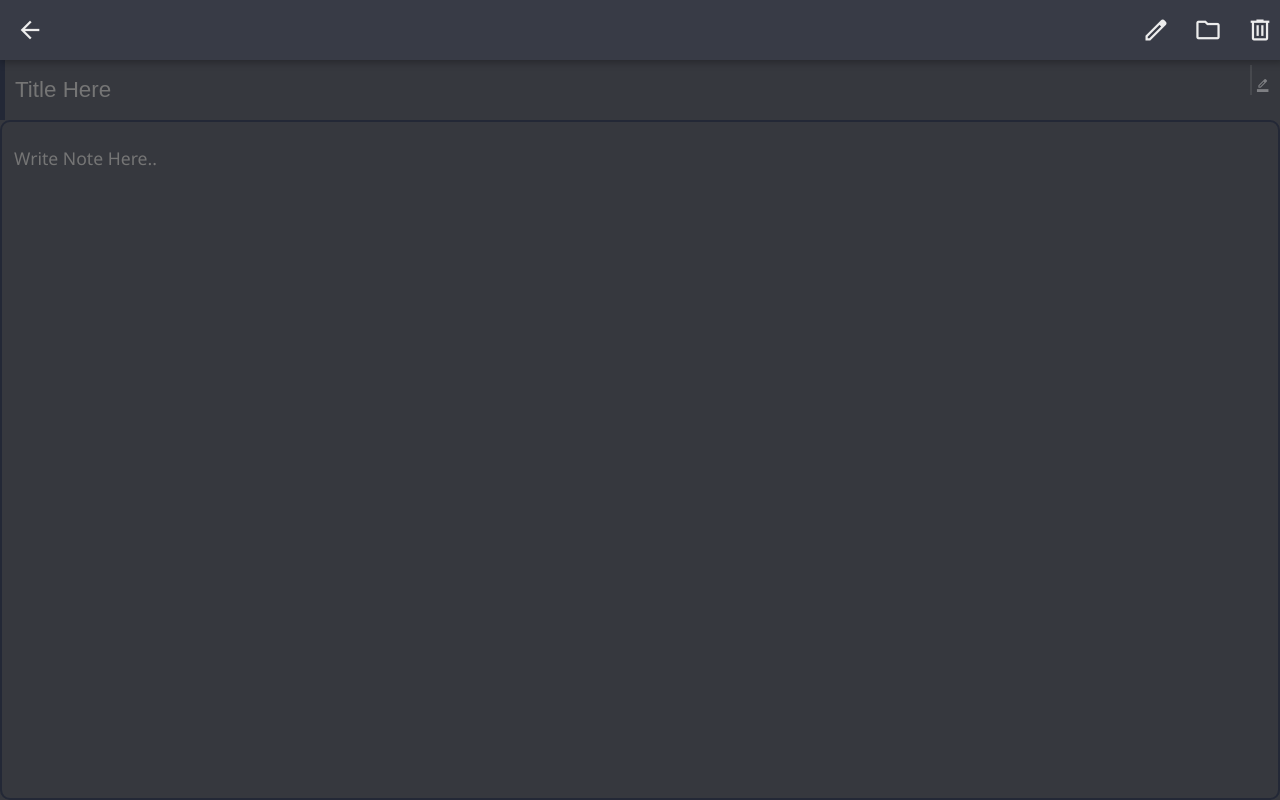
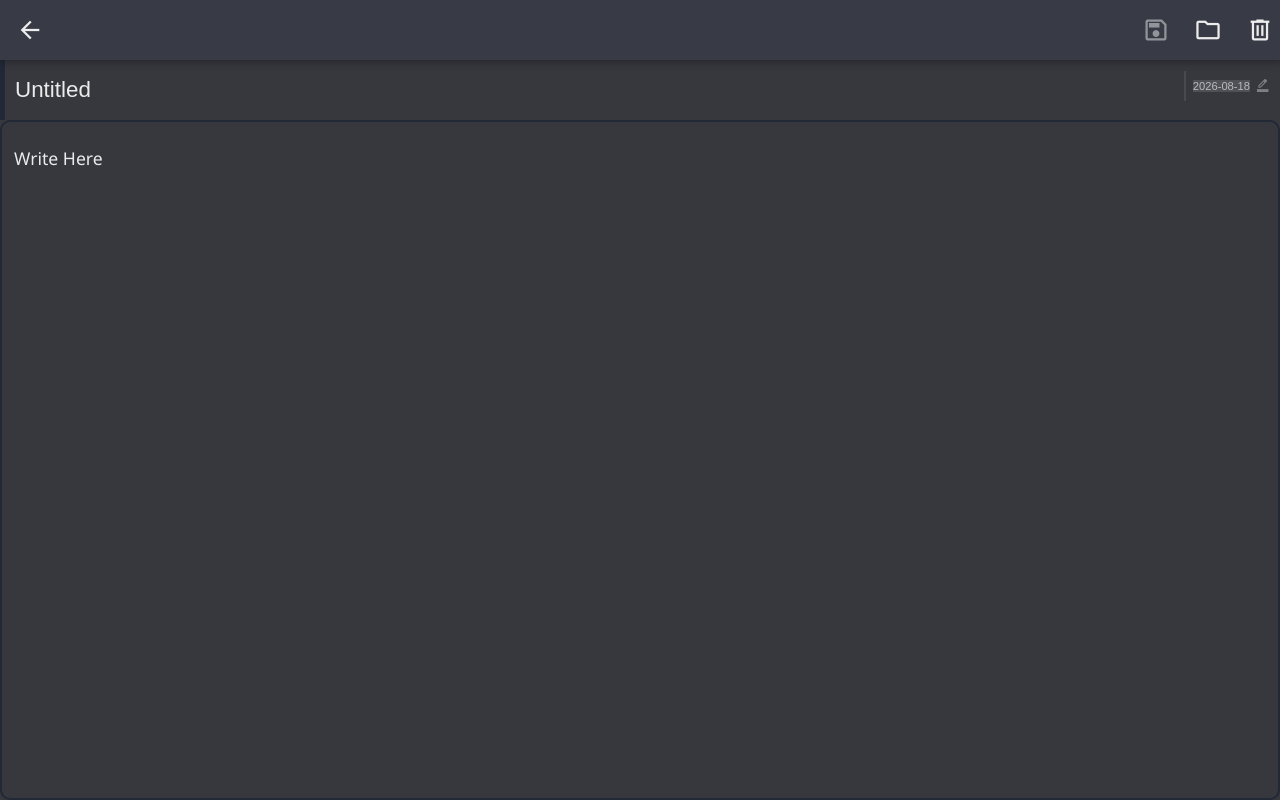
Before and after one commit to ali-mahdi-eng/M-Note, a Next.js app: page /note in a window 1280 px wide. Built offline with nearby package versions, Linux system fonts and the light colour scheme.

Commit message:
Refactor note handling: remove isModified from note props, update local database structure, and enhance note creation and editing functionality

```diff
--- a/app/database/db.json
+++ b/app/database/db.json
@@ -5,12 +5,13 @@
 	"notesList": [
 		{
 			"id": "0",
-			"title": "untitled",
+			"title": "untitled-0",
 			"text": "my test note",
 			"charactersCount": 10,
 			"creationDate": "2026-08-08",
 			"isModified": false,
-			"modifyDate": null
+			"lastModifyDate": "2026-08-08",
+			"group": null
 		}
 		]
 }
--- a/app/note/page.tsx
+++ b/app/note/page.tsx
@@ -10,7 +10,6 @@ import '../components/style/note.css';
 import '../components/style/material-symbols-outlined.css';
 
 
-import React from 'react';
 import { useState } from 'react';
 
 
@@ -20,29 +19,23 @@ import { useState } from 'react';
 
 
 
-function NoteTitle({ value } : {value:string}) {
-	const [title, setTitle] = useState("Untitled");
-
-	return (<input type="text" className={"NoteTitle"} value={value} placeholder="Title Here" /> )
+function NoteTitle({ value, onChange } : {value:string, onChange:(e: React.ChangeEvent<HTMLInputElement>) => void}) {
+	return (<input value={value} onChange={onChange} type="text" className="NoteTitle" placeholder="Title Here" /> )
 }
 
-function NoteText({ value } : {value:string}) {
-	const [text, setText] = useState("Write Here");
+function NoteText({ value, onChange } : {value:string, onChange:(e: React.ChangeEvent<HTMLTextAreaElement>) => void}) {
+	return ( <textarea value={value} onChange={onChange} className="NoteText" dir="auto" placeholder="Write Note Here.."></textarea> )
+}
 
-	return ( <textarea value={value} className={"NoteText"} dir="auto"  placeholder="Write Note Here.."></textarea> )
-}
 
 // Last Update date (modifyDate)
 function NoteLastModifyDate({ value } : {value:string | null}) {
-	const [modifyDate, setModifyDate] = useState("2026-8-15");
-
 	return ( <span className="LastModifyDate"> {value} </span> )
 }
 
 
-
 function LastModifiedIcon() {
-	return (<span className={"LastModifiedIcon materialSymbolsOutlined"}>border_color</span>);
+	return (<span className="LastModifiedIcon materialSymbolsOutlined">border_color</span>);
 }
 
 
@@ -65,7 +58,7 @@ function BackButton() {
 		// Add Code To Go to home page
 		history.back();
 	}
-	return ( <button onClick={handleBackButton} className={"BackButton materialSymbolsOutlined"}>arrow_back</button> )
+	return ( <button onClick={handleBackButton} className="BackButton materialSymbolsOutlined">arrow_back</button> )
 }
 
 function EditNoteButton() {
@@ -73,15 +66,11 @@ function EditNoteButton() {
 		// setNoteEditable(true);
 		// Add Code To Show Edit Tools
 	}
-	return ( <button onClick={handleEditeNoteButton} className={"editNoteButton materialSymbolsOutlined"}> edit </button> )
+	return ( <button onClick={handleEditeNoteButton} className="editNoteButton materialSymbolsOutlined"> edit </button> )
 }
 
-function SaveEditNoteButton() {
-	function handleSaveEditeNoteButton() {
-		// setNoteEditable(false);
-		// Add Code To Save Edit
-	}
-	return ( <button onClick={handleSaveEditeNoteButton} className={"SaveEditNoteButton materialSymbolsOutlined"}> done </button> )
+function SaveEditNoteButton({ isNoteSaved, handleSaveNoteButton } : { isNoteSaved:boolean, handleSaveNoteButton:() => void}) {
+	return ( <button className="SaveEditNoteButton materialSymbolsOutlined" onClick={handleSaveNoteButton} style={{opacity: isNoteSaved ? 0.5 : 1, pointerEvents: isNoteSaved ? 'none' : 'auto'}}> save </button> )
 }
 
 function AddNoteToGroupButton() {
@@ -89,14 +78,31 @@ function AddNoteToGroupButton() {
 		// setNoteEditable(true);
 		// Add Code To add this note to group
 	}
-	return ( <button onClick={handleAddNoteToGroupButton} className={"AddNoteToGroupButton materialSymbolsOutlined"}>folder</button> )
+	return ( <button onClick={handleAddNoteToGroupButton} className="AddNoteToGroupButton materialSymbolsOutlined">folder</button> )
 }
 
 function DeleteNoteButton() {
 	function handleDeleteNoteButton() {
 		// Add Code To Delete This Note
 	}
-	return ( <button onClick={handleDeleteNoteButton} className={"DeleteButton materialSymbolsOutlined"}> delete </button> )
+	return ( <button onClick={handleDeleteNoteButton} className="DeleteButton materialSymbolsOutlined"> delete </button> )
+}
+
+
+
+function ToolsBar({ id, group, isNoteSaved, handleSaveNoteButton } : {id:string, group:string | null, isNoteSaved:boolean, handleSaveNoteButton:() => void}) {
+	// const [noteEditable, setNoteEditable] = useState(false);
+
+	return (
+		<div className="ToolsBar">
+			<BackButton />
+			{/* { (isNoteEditable) ? (<SaveEditNoteButton />) : (<EditNoteButton />) } */}
+			<SaveEditNoteButton isNoteSaved={isNoteSaved} handleSaveNoteButton={handleSaveNoteButton} />
+			{/* <EditNoteButton /> */}
+			<AddNoteToGroupButton />
+			<DeleteNoteButton />
+		</div>
+	)
 }
 
 
@@ -106,28 +112,54 @@ function DeleteNoteButton() {
 
 
 
-function ToolsBar({ id } : {id:string}) {
-	// const [noteEditable, setNoteEditable] = useState(false);
 
-	return (
-		<div className="ToolsBar">
-			<BackButton />
-			{/* { (isNoteEditable) ? (<SaveEditNoteButton />) : (<EditNoteButton />) } */}
-			<EditNoteButton />
-			<AddNoteToGroupButton />
-			<DeleteNoteButton />
-		</div>
-	)
+
+
+function createID() : string {
+	// These comments are writren by AI, and they are not part of the code. They are just for explanation.
+	// Create a unique ID for the note using current timestamp and a random number
+	// The random number is used to reduce the chance of collision if multiple notes are created in the same millisecond (if user changes the system time)
+	const id: string = `${Date.now()}-${Math.floor(Math.random()*1000)}`;
+	return id;
 }
 
 
-function Note({ id, title, text, charactersCount, creationDate, isModified, lastModifyDate} : NoteProps) {
+
+
+
+
+function Note(/*{ id, title, text, charactersCount, creationDate, lastModifyDate} : NoteProps*/) {
+	const [title, setTitle] = useState("Untitled");
+	const [text, setText] = useState("Write Here");
+	const [creationDate, setCreationDate] = useState<string>(new Date().toISOString().split('T')[0]);
+	const [lastModifyDate, setLastModifyDate] = useState<string | null>(null);
+	const [id, setId] = useState(createID());
+	const [group, setGroup] = useState<string | null>(null);
+	const [charactersCount, setCharactersCount] = useState(0);
+	// const [isNoteEditable, setNoteEditable] = useState(false);
+	const [isNoteSaved, setNoteSaved] = useState(true);
+
+
+
+	function handleSaveNoteButton() {
+		setNoteSaved(true);
+		// Add Code To Save Edit
+	}
+
+	function handleNoteChange({noteText}: {noteText: string | null}) {
+		if (noteText) { setCharactersCount(noteText.length); }
+		setNoteSaved(false);
+		setLastModifyDate(new Date().toISOString().split('T')[0]);
+	}
+
+
+
 	return(
-		<div className={"Note"}>
-			<ToolsBar id={id} />
-			<NoteTitle value={title}/>
-			<NoteText value={text}/>
-			<NoteLastModifyDate value={lastModifyDate}/>
+		<div className="Note">
+			<ToolsBar id={id} group={group} isNoteSaved={isNoteSaved} handleSaveNoteButton={handleSaveNoteButton} />
+			<NoteTitle value={title} onChange={(e) => {setTitle(e.target.value); handleNoteChange({noteText: e.target.value})}} />
+			<NoteText value={text} onChange={(e) => {setText(e.target.value); handleNoteChange({noteText: null})}} />
+			<NoteLastModifyDate value={(lastModifyDate) ? (lastModifyDate) : (creationDate)} />
 			<LastModifiedIcon />
 		</div>
 	)
```
Also changed, not shown: app/components/local-database.tsx (+3 -4 lines), app/components/small-note.tsx (+1 -7 lines), app/page.tsx (+5 -3 lines).
